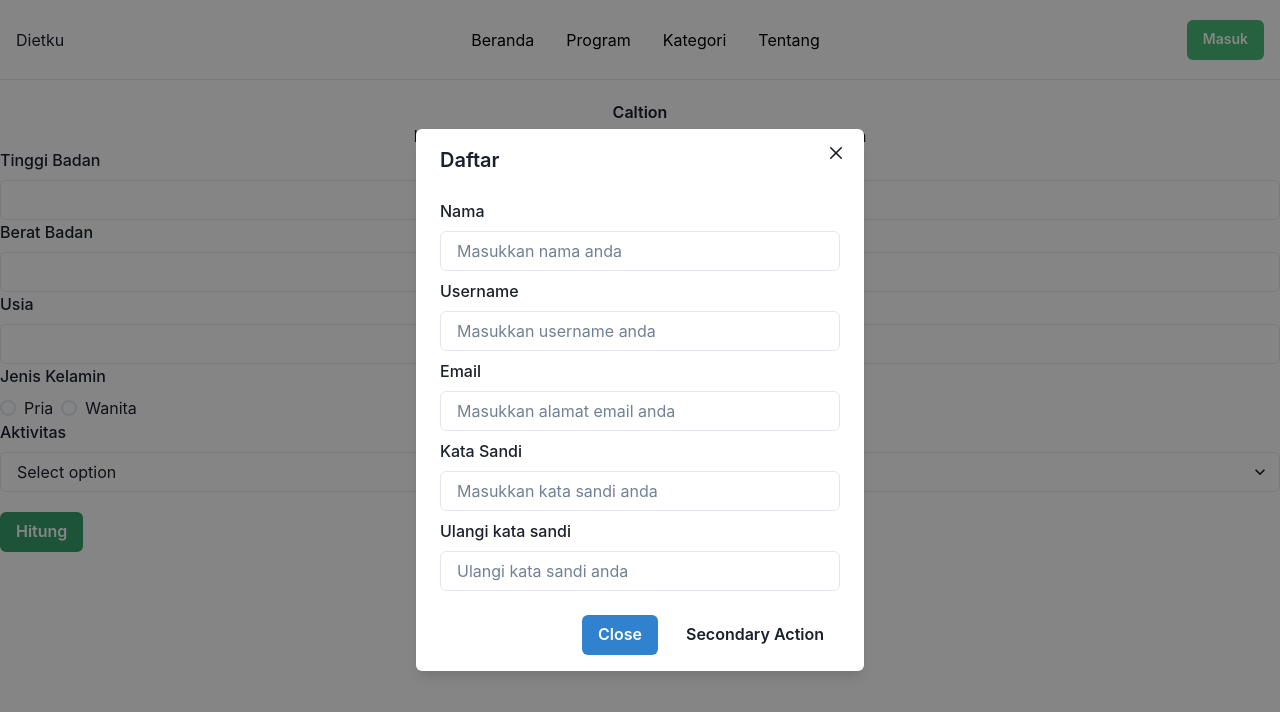
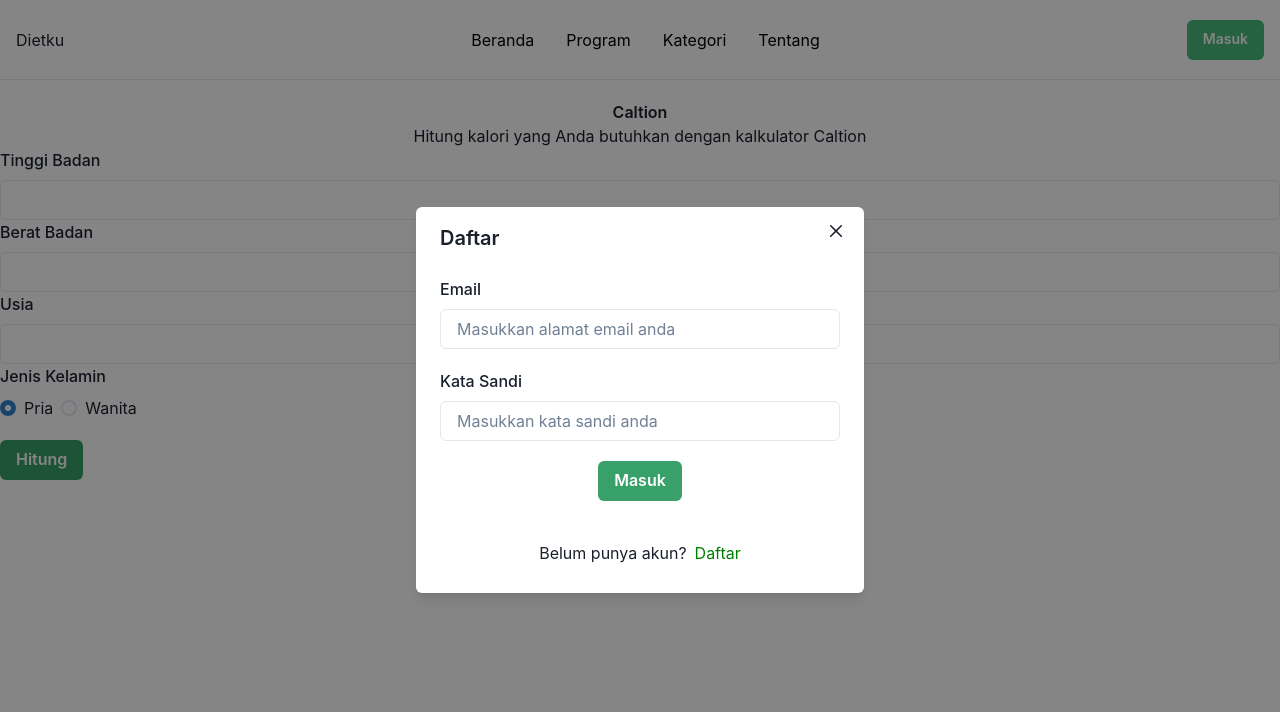
Before and after one commit to AndikaBayuS/dietku-frontend, a Next.js app: page /category in a window 1280 px wide. Both pictures are taken after a click on the button "Masuk". Shown: the top 712 px of the page. Built offline with nearby package versions, Linux system fonts and the light colour scheme.

Commit message:
feat: calculation logic

```diff
--- a/components/Navbar/Navbar.jsx
+++ b/components/Navbar/Navbar.jsx
@@ -17,19 +17,21 @@ import {
   ModalOverlay,
   ModalContent,
   ModalHeader,
-  ModalFooter,
   ModalBody,
   ModalCloseButton,
   FormControl,
   FormLabel,
   Input,
   VStack,
+  HStack,
 } from "@chakra-ui/react";
 import { HamburgerIcon, CloseIcon, ChevronDownIcon } from "@chakra-ui/icons";
 import NextLink from "next/link";
+import { useState } from "react";
 
 export default function Navbar() {
   const { isOpen, onToggle, onOpen, onClose } = useDisclosure();
+  const [isFormLogin, setIsFormLogin] = useState(true);
 
   return (
     <Box>
@@ -111,7 +113,30 @@ export default function Navbar() {
           <ModalHeader>Daftar</ModalHeader>
           <ModalCloseButton />
           <ModalBody>
-            <VStack>
+            {isFormLogin ? (
+              <VStack spacing={5}>
+                <FormControl>
+                  <FormLabel>Email</FormLabel>
+                  <Input placeholder="Masukkan alamat email anda" />
+                </FormControl>
+                <FormControl>
+                  <FormLabel>Kata Sandi</FormLabel>
+                  <Input placeholder="Masukkan kata sandi anda" />
+                </FormControl>
+                <Button colorScheme={"green"}>Masuk</Button>
+                <HStack py={5}>
+                  <Text>Belum punya akun?</Text>
+                  <Text
+                    color={"green"}
+                    onClick={() => setIsFormLogin(false)}
+                    cursor={"pointer"}
+                  >
+                    Daftar
+                  </Text>
+                </HStack>
+              </VStack>
+            ) : (
+              <VStack spacing={5}>
                 <FormControl>
                   <FormLabel>Nama</FormLabel>
                   <Input placeholder="Masukkan nama anda" />
@@ -132,15 +157,21 @@ export default function Navbar() {
                   <FormLabel>Ulangi kata sandi</FormLabel>
                   <Input placeholder="Ulangi kata sandi anda" />
                 </FormControl>
+
+                <Button colorScheme={"green"}>Daftar</Button>
+                <HStack py={5}>
+                  <Text>Sudah punya akun?</Text>
+                  <Text
+                    color={"green"}
+                    onClick={() => setIsFormLogin(true)}
+                    cursor={"pointer"}
+                  >
+                    Masuk
+                  </Text>
+                </HStack>
               </VStack>
+            )}
           </ModalBody>
-
-          <ModalFooter>
-            <Button colorScheme="blue" mr={3} onClick={onClose}>
-              Close
-            </Button>
-            <Button variant="ghost">Secondary Action</Button>
-          </ModalFooter>
         </ModalContent>
       </Modal>
     </Box>
--- a/components/pages/Category/Caltion/Caltion.jsx
+++ b/components/pages/Category/Caltion/Caltion.jsx
@@ -1,3 +1,4 @@
+import { calcCaltion } from "@/utils/calculators";
 import {
   Box,
   Button,
@@ -10,8 +11,24 @@ import {
   Stack,
   Text,
 } from "@chakra-ui/react";
+import { useFormik } from "formik";
 
 export default function Caltion() {
+  const formik = useFormik({
+    initialValues: {
+      weight: null,
+      height: null,
+      age: null,
+      gender: "male",
+      bmi: 0,
+    },
+    onSubmit: (values) => {
+      alert(
+        calcCaltion(values.weight, values.height, values.age, values.gender)
+      );
+    },
+  });
+
   return (
     <Box maxW={"container.xl"} mx={"auto"} mt={5}>
       <Text fontWeight={"semibold"} textAlign={"center"}>
@@ -22,41 +39,83 @@ export default function Caltion() {
       </Text>
 
       <Box>
+        <form onSubmit={formik.handleSubmit}>
           <FormControl>
             <FormLabel>Tinggi Badan</FormLabel>
-          <Input type={"number"} bg={"white"} />
+            <Input
+              type={"number"}
+              bg={"white"}
+              id="height"
+              name="height"
+              onChange={formik.handleChange}
+              value={formik.values.height}
+            />
           </FormControl>
 
           <FormControl>
             <FormLabel>Berat Badan</FormLabel>
-          <Input type={"number"} bg={"white"} />
+            <Input
+              type={"number"}
+              bg={"white"}
+              id="weight"
+              name="weight"
+              onChange={formik.handleChange}
+              value={formik.values.weight}
+            />
           </FormControl>
 
           <FormControl>
             <FormLabel>Usia</FormLabel>
-          <Input type={"number"} bg={"white"} />
+            <Input
+              type={"number"}
+              bg={"white"}
+              id="age"
+              name="age"
+              onChange={formik.handleChange}
+              value={formik.values.age}
+            />
           </FormControl>
 
           <FormControl>
             <FormLabel>Jenis Kelamin</FormLabel>
-          <RadioGroup>
+            <RadioGroup defaultValue="male">
               <Stack direction="row">
-              <Radio bg={"white"}>Pria</Radio>
-              <Radio bg={"white"}>Wanita</Radio>
+                <Radio
+                  bg={"white"}
+                  id="gender"
+                  name="gender"
+                  onChange={formik.handleChange}
+                  value="male"
+                  isChecked
+                >
+                  Pria
+                </Radio>
+                <Radio
+                  bg={"white"}
+                  id="gender"
+                  name="gender"
+                  onChange={formik.handleChange}
+                  value="female"
+                >
+                  Wanita
+                </Radio>
               </Stack>
             </RadioGroup>
           </FormControl>
 
-        <FormControl>
+          <Button colorScheme={"green"} mt={5} type={"submit"}>
+            Hitung
+          </Button>
+        </form>
+
+        {/* <FormControl>
           <FormLabel>Aktivitas</FormLabel>
           <Select placeholder="Select option" bg={"white"}>
             <option value="option1">Option 1</option>
             <option value="option2">Option 2</option>
             <option value="option3">Option 3</option>
           </Select>
-        </FormControl>
-
-        <Button colorScheme={"green"} mt={5}>Hitung</Button>
+        </FormControl> */}
       </Box>
     </Box>
   );
--- a/package.json
+++ b/package.json
@@ -13,6 +13,7 @@
     "@chakra-ui/react": "^2.4.3",
     "@emotion/react": "^11",
     "@emotion/styled": "^11",
+    "axios": "^1.2.2",
     "formik": "^2.2.9",
     "framer-motion": "^6",
     "next": "13.0.6",
--- /dev/null
+++ b/utils/calculators.js
@@ -0,0 +1,7 @@
+export const calcCaltion = (weight, height, age, gender) => {
+  if (gender === "male") {
+    return 88.4 + 13.4 * weight + 4.8 * height - 5.68 * age;
+  } else {
+    return 447.6 + 9.25 * weight + 3.1 * height - 4.33 * age;
+  }
+};
```
Also changed, not shown: 1 other file (tests, documents, lock files or other folders). Lines whose indentation alone changed are shown as unchanged.
